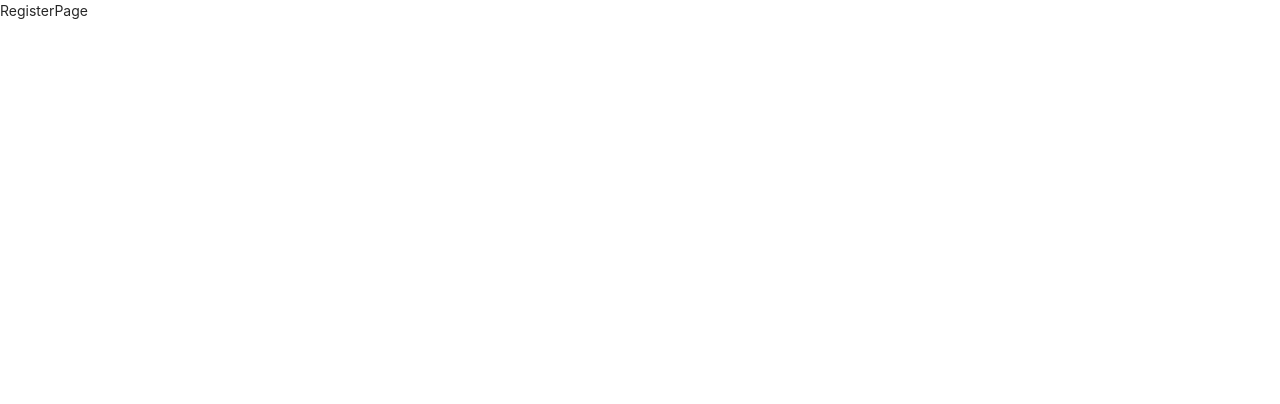
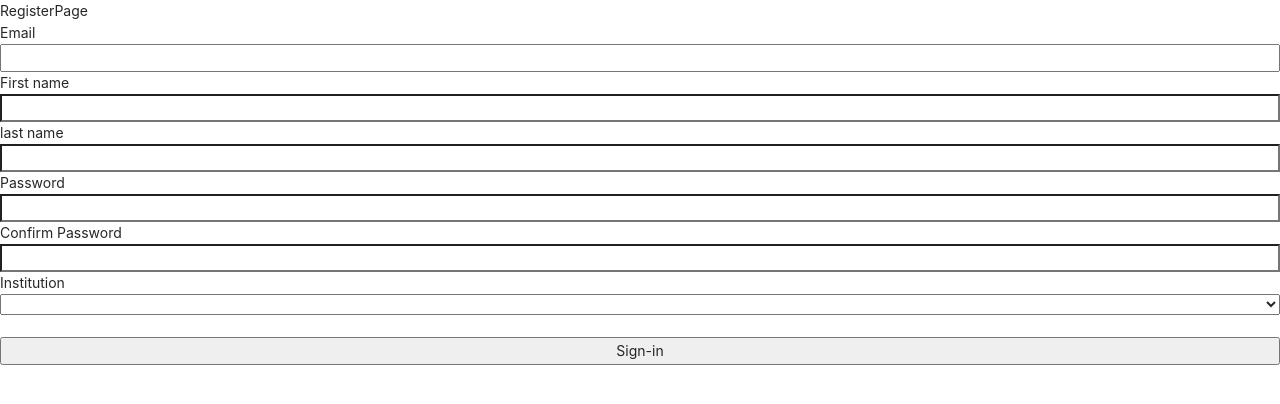
Before and after one commit to JeesubKim/JBoiler-plate, a React (Create React App) app in the folder Client/: page /register in a window 1280 px wide. Shown: the top 404 px of the page. Built offline with nearby package versions, Linux system fonts and the light colour scheme.

Commit message:
Adding register page and states - React hook style

```diff
--- a/Client/src/_actions/types.js
+++ b/Client/src/_actions/types.js
@@ -1 +1,2 @@
 export const LOGIN_USER = "login_user";
+export const REGISTER_USER = "register_user";
--- a/Client/src/_actions/user_action.js
+++ b/Client/src/_actions/user_action.js
@@ -1,6 +1,7 @@
 import Axios from 'axios'
 import {
-    LOGIN_USER
+    LOGIN_USER,
+    REGISTER_USER
 } from './types'
 
 export function loginUser(dataToSubmit) {
@@ -15,3 +16,17 @@ export function loginUser(dataToSubmit) {
             payload:request
         }
 }
+
+
+export function registerUser(dataToSubmit) {
+    const request = Axios.post('/api/v1/users/register',dataToSubmit)
+    .then(resp=>{
+        return resp.data;
+    })
+
+
+    return {
+        type:REGISTER_USER,
+        payload:request
+    }
+}
--- a/Client/src/_reducers/user_reducer.js
+++ b/Client/src/_reducers/user_reducer.js
@@ -1,5 +1,6 @@
 import {
-    LOGIN_USER
+    LOGIN_USER,
+    REGISTER_USER
 } from '../_actions/types'
 
 export default function(previousState={}, action) {
@@ -9,6 +10,8 @@ export default function(previousState={}, action) {
         case LOGIN_USER:
             return {...previousState, loginSuccess:action.payload}
 
+        case REGISTER_USER:
+            return {...previousState, register:action.payload}
         default:
             return previousState;
     }
--- a/Client/src/components/views/RegisterPage/RegisterPage.js
+++ b/Client/src/components/views/RegisterPage/RegisterPage.js
@@ -1,9 +1,96 @@
-import React from 'react'
+import React, {useState} from 'react'
+import {useDispatch} from 'react-redux'
+import {registerUser} from '../../../_actions/user_action'
+function RegisterPage(props) {
+    const dispatch = useDispatch();
+    let initialState = "";
+    const [Email, setEmail] = useState(initialState)
+    const [FirstName, setFirst] = useState(initialState)
+    const [LastName, setLastName] = useState(initialState)
+    const [Password, setPassword] = useState(initialState)
+    const [ConfirmPassword, setConfirmPassword] = useState(initialState)
+    const [Institute, setInstitute] = useState(initialState)
 
-function RegisterPage() {
+    const onEmailHandler = event=>{
+        setEmail(event.currentTarget.value)
+    }
+
+    const onFirstNameHandler = event=>{
+        setFirst(event.currentTarget.value)
+    }
+
+    const onLastNameHandler = event=>{
+        setLastName(event.currentTarget.value)
+    }
+
+    const onPasswordHandler = event=>{
+        setPassword(event.currentTarget.value)
+    }
+
+    const onConfirmPasswordHandler = event=>{
+        setConfirmPassword(event.currentTarget.value)
+    }
+    const onSubmitHandler = event=>{
+        event.preventDefault();
+
+        if(Password !== ConfirmPassword){
+            return alert('Password is not matched with Confirm password')
+        }
+        let body={
+            email:Email,
+            firstName:FirstName,
+            lastName:LastName,
+            password:Password,
+
+        }
+
+        dispatch(registerUser(body)).then(resp=>{
+            if(resp.payload.success) {
+                alert("Sign up complete!");
+                props.history.push("/login")
+
+            }
+            else{
+                alert("Failed to sign up");
+            }
+        })
+    }
     return (
         <div>
             RegisterPage
+
+
+            <form style={{display:'flex',flexDirection:'column'}}
+                onSubmit={onSubmitHandler}
+            >
+                <label>Email</label>
+                <input type="email" value={Email} onChange={onEmailHandler} />
+
+                <label>First name</label>
+                <input type="text" value={FirstName} onChange={onFirstNameHandler} />
+
+                <label>last name</label>
+                <input type="text" value={LastName} onChange={onLastNameHandler} />
+
+                <label>Password</label>
+                <input type="password" value={Password} onChange={onPasswordHandler} />
+
+                <label>Confirm Password</label>
+                <input type="password" value={ConfirmPassword} onChange={onConfirmPasswordHandler} />
+
+                <label>Institution</label>
+                <select name="Institution" value = {Institute} onChange={setInstitute}>
+                    <option value="none"></option>
+                    <option value="ssir">SSIR</option>
+                    <option value="srpol">SRPOL</option>
+                    <option value="src-b">SRC-B</option>
+                    <option value="dsa">DSA</option>
+                    <option value="dsr">DSR</option>
+                </select>
+
+                <br/>
+                <button type="submit">Sign-in</button>
+            </form>
         </div>
     )
 }
```
